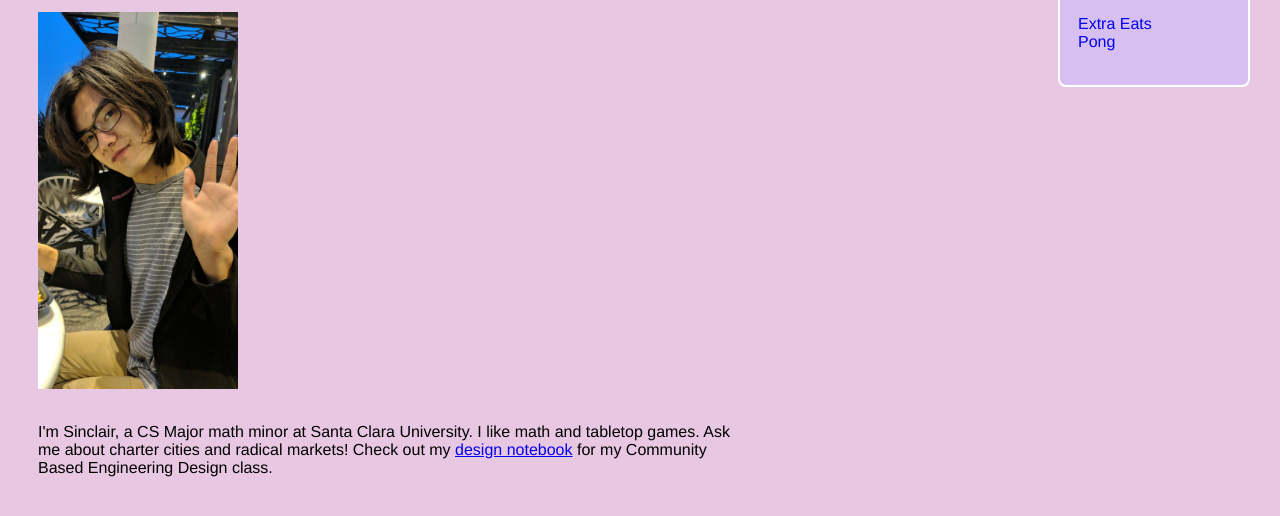
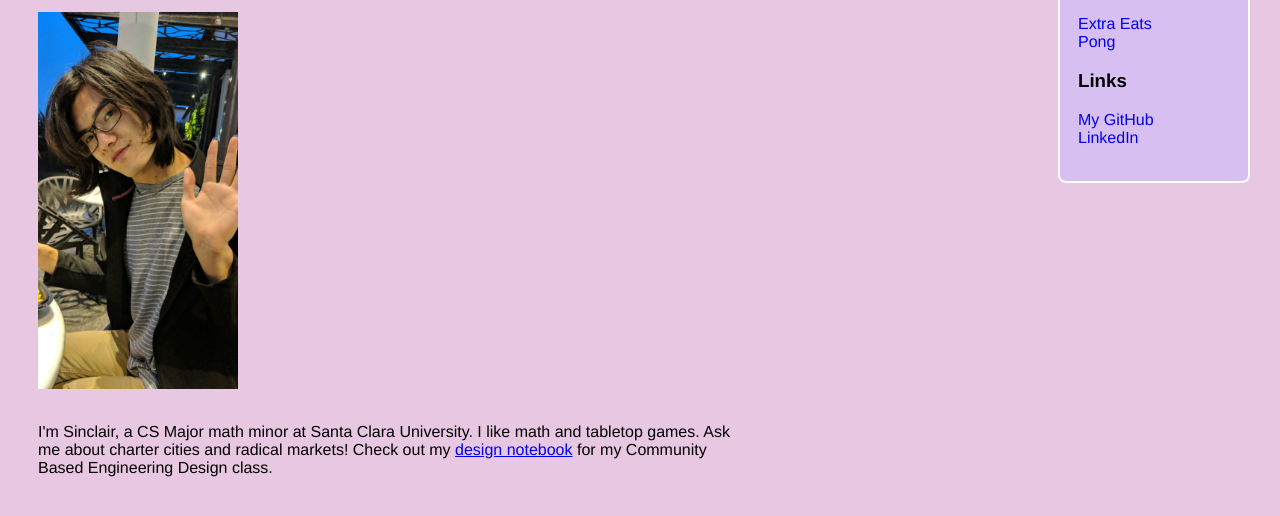
Before and after one commit to sipec/sipec.github.io, a plain HTML site: page index.html in a window 1280 px wide. Shown: the part 84-600 px from the top of the page. Drawn offline with Linux system fonts and the light colour scheme; a web font is replaced by a local one.

Commit message:
Added my github and linkedin

```diff
--- a/index.html
+++ b/index.html
@@ -10,6 +10,11 @@
 			<li><a href="project.html">Extra Eats</a> </li>
 			<li><a href="projects/pong.html">Pong</a> </li>
 		</ul>
+		<h3>Links</h3>
+		<ul>
+			<li><a href="https://github.com/sipec">My GitHub</a></li>
+			<li><a href="https://www.linkedin.com/in/sinclair-chen-34a61b12a">LinkedIn</a></li>
+		</ul>
 	</div>
 	<h1>About Me</h1>
 	<img src="me.jpg" width=200></img>
```
